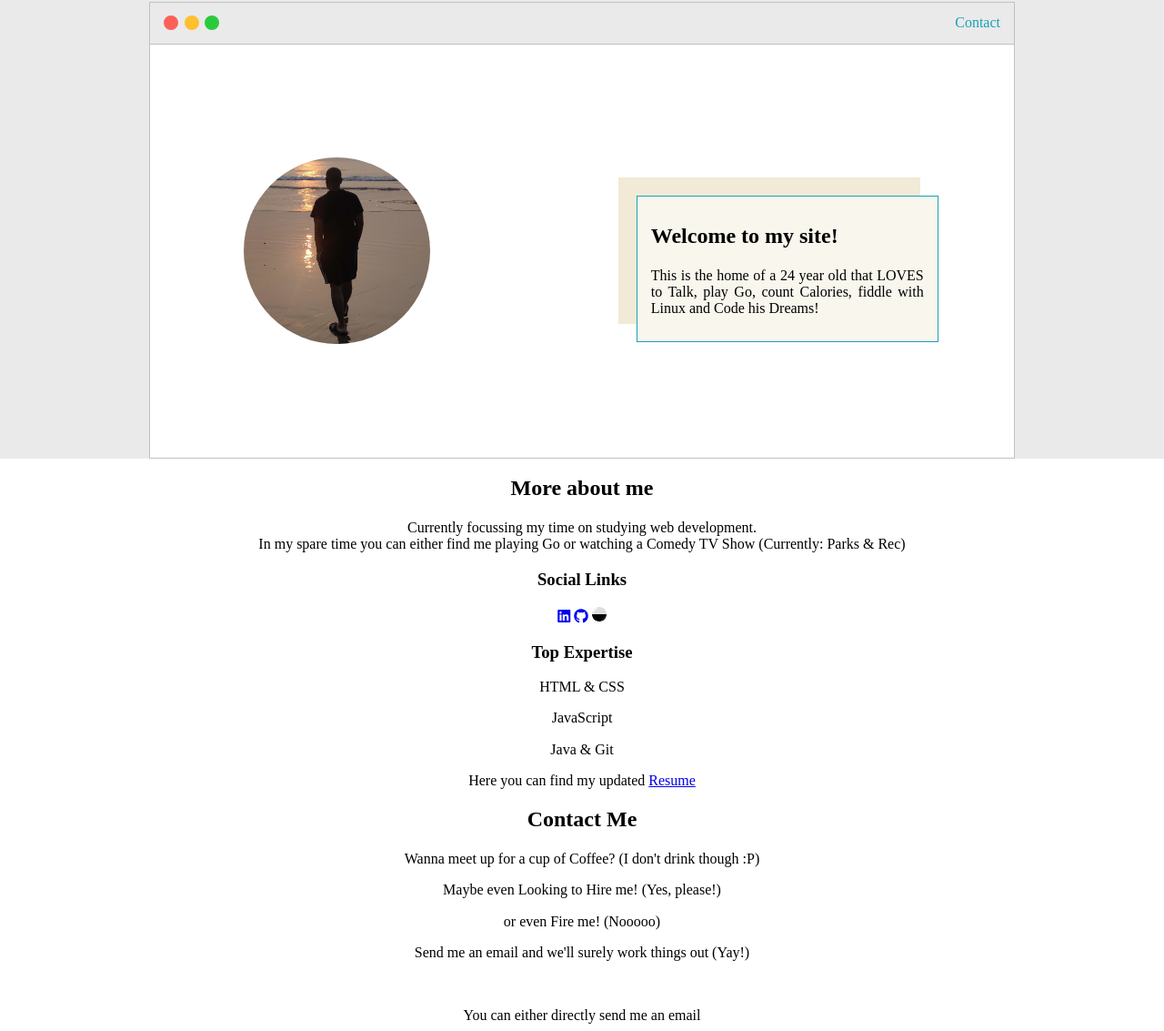
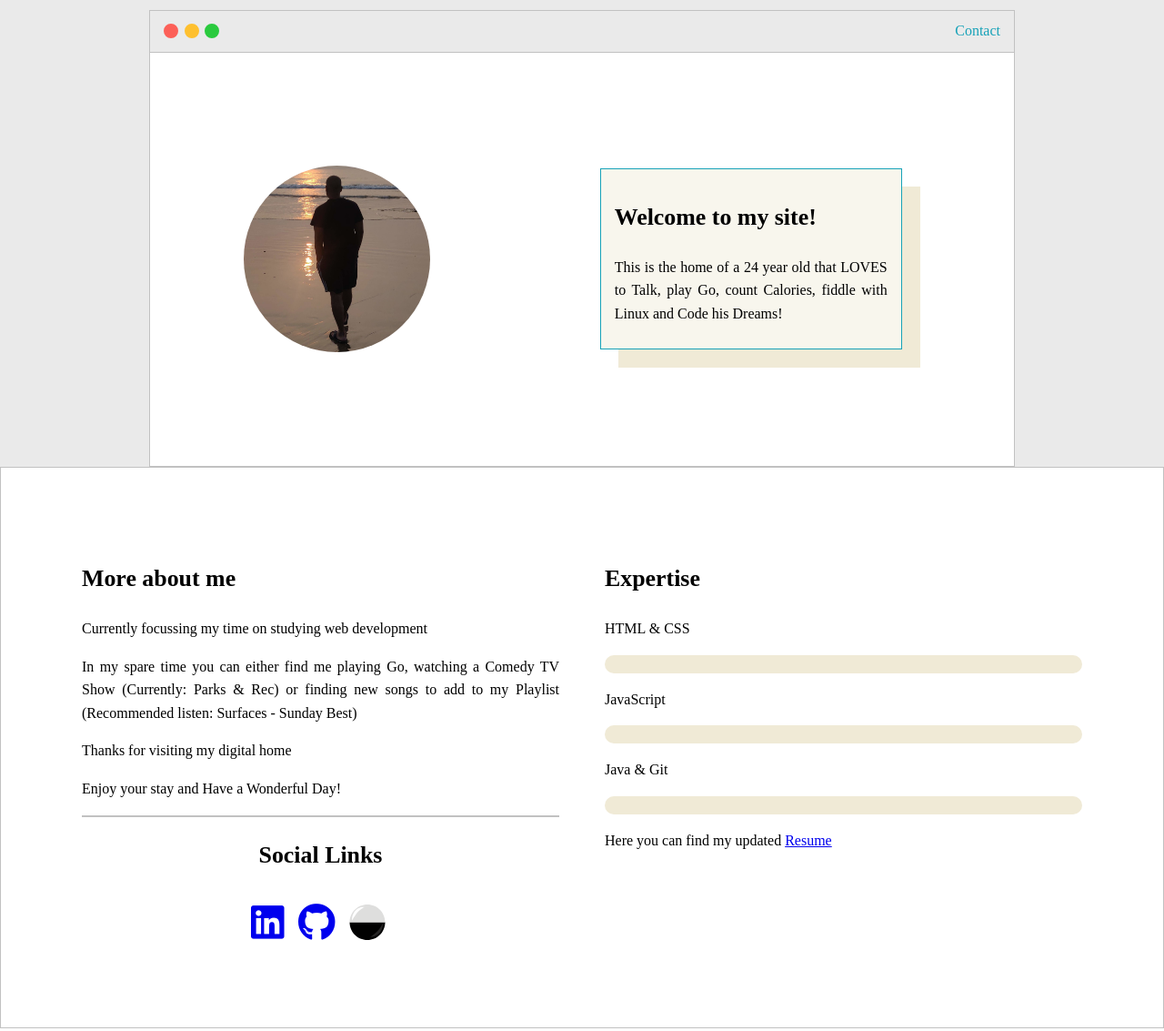
Before and after one commit to tankris/personalSite, a plain HTML site: page index.html in a window 1280 px wide. Shown: the part 146-1279 px from the top of the page at 91% size. Drawn offline with Linux system fonts and the light colour scheme.

Commit message:
Update index.html and style.css
- In index.html, more-box div has a width slightly more than the intro-box. Applying
border to the whole section wasn't an option since the width of more-box
is less than the section width which has the width of the body. So,
more-box is now wrapped with a div that has a width of the entire body.
This way we can apply border to the entire section.

- In style.css, added CSS color variables for repeatedly used colors and
also applied styles to the more-box section of the site.

- The skill bars aren't filled yet and will be done using JS in a future
commit

```diff
--- a/index.html
+++ b/index.html
@@ -62,35 +62,38 @@
                 This is the home of a 24 year old that LOVES to Talk, play Go,
                 count Calories, fiddle with Linux and Code his Dreams!
               </p>
-              <!-- <p>Did I already mention Talk? Yea.. and Talk!</p> -->
             </div>
           </div>
         </div>
       </div>
     </div>
+    <div id="more-box-wrapper">
       <div id="more-box">
         <div id="left-box">
           <div id="more-about">
             <h2>More about me</h2>
+            <p>Currently focussing my time on studying web development</p>
             <p>
-            Currently focussing my time on studying web development. <br />
-            In my spare time you can either find me playing Go or watching a
-            Comedy TV Show (Currently: Parks & Rec)<br />
+              In my spare time you can either find me playing Go, watching a
+              Comedy TV Show (Currently: Parks & Rec) or finding new songs to
+              add to my Playlist (Recommended listen: Surfaces - Sunday Best)
             </p>
+            <p>Thanks for visiting my digital home</p>
+            <p>Enjoy your stay and Have a Wonderful Day!</p>
           </div>
           <div id="social-links">
-          <h3>Social Links</h3>
+            <h2>Social Links</h2>
             <div id="social-icons">
               <a href="#"><i class="fab fa-linkedin"></i></a>
               <a href="#"><i class="fab fa-github"></i></a>
               <a href="#"
-              ><img src="resources/ogslogo.svg" width="16px" height="16px"
+                ><img src="resources/ogslogo.svg" width="40px" height="39px"
               /></a>
             </div>
           </div>
         </div>
         <div id="right-box">
-        <h3>Top Expertise</h3>
+          <h2>Expertise</h2>
           <div id="first-skill"><p>HTML & CSS</p></div>
           <div id="first-skill-bar"></div>
           <div id="second-skill"><p>JavaScript</p></div>
@@ -98,6 +101,7 @@
           <div id="third-skill"><p>Java & Git</p></div>
           <div id="third-skill-bar"></div>
           <p>Here you can find my updated <a href="#">Resume</a></p>
+        </div>
       </div>
     </div>
     <div id="contact-box">
--- a/styles/style.css
+++ b/styles/style.css
@@ -1,6 +1,10 @@
 :root {
   /* Set root font size to 10px */
   font-size: 62.5%;
+  /* Color variabls */
+  --border-color: #c1c1c1;
+  --gray-back: #eaeaea;
+  --skill-bar: #f0ead6;
 }
 
 html {
@@ -10,11 +14,12 @@ html {
 
 body {
   font-size: 1.6rem;
+  line-height: 1.6;
   text-align: center;
 }
 
 #greetings-box {
-  background-color: #eaeaea;
+  background-color: var(--gray-back);
   /* The div was being pushed down and showing a bit of the body,
    so set overflow to hidden */
   overflow: hidden;
@@ -22,12 +27,16 @@ body {
 
 h1 {
   margin: 4.5rem;
-  font-size: 5rem;
+  font-size: 4.174rem;
+}
+
+h2 {
+  font-size: 2.588rem;
 }
 
 #intro-box {
   margin: 0 auto;
-  border: 1px solid #c1c1c1;
+  border: 1px solid var(--border-color);
   height: 50rem;
   width: 95rem;
   display: flex;
@@ -47,7 +56,7 @@ h1 {
 
 #nav-bar {
   /* intro-box already has a border, so setting border for the entire nav-bar would overlap the already existing border, so set only the bottom border */
-  border-bottom: 1px solid #c1c1c1;
+  border-bottom: 1px solid var(--border-color);
   min-height: 4.5rem;
   padding: 0 1.5rem;
   display: flex;
@@ -91,7 +100,7 @@ h1 {
   align-items: center;
 }
 
-/* The properties to add when restore/maximize button is clicked */
+/* The properties to add when resize button is clicked */
 .restore-content {
   min-height: 55rem;
   flex-direction: column;
@@ -109,16 +118,78 @@ h1 {
 }
 
 #about-frame {
+  position: relative;
+  top: 2rem;
+  /* right: 2rem; */
   background-color: #f0ead6;
 }
 
 #about {
   position: relative;
-  top: 2rem;
-  left: 2rem;
+  bottom: 2rem;
+  right: 2rem;
   border: 1px solid #17a2b8;
   width: 30rem;
   padding: 1rem 1.5rem;
   background-color: #f8f6ed;
   text-align: justify;
 }
+
+/* Second section of the site */
+
+#more-box-wrapper {
+  border: 1px solid var(--border-color);
+}
+
+#more-box {
+  margin: 0 auto;
+  width: 110rem;
+  padding: 8rem;
+  display: flex;
+  justify-content: space-between;
+  text-align: justify;
+}
+
+#left-box {
+  width: 52.5rem;
+}
+
+#social-links {
+  border-top: 2px solid var(--border-color);
+  text-align: center;
+}
+
+#social-icons {
+  font-size: 4.174rem;
+}
+
+#social-icons > a {
+  margin-right: 0.5rem;
+}
+
+#social-icons > a > img {
+  position: relative;
+  top: 0.4rem;
+}
+
+#right-box {
+  width: 52.5rem;
+}
+
+#first-skill-bar {
+  border-radius: 1rem;
+  height: 2rem;
+  background-color: var(--skill-bar);
+}
+
+#second-skill-bar {
+  border-radius: 1rem;
+  height: 2rem;
+  background-color: var(--skill-bar);
+}
+
+#third-skill-bar {
+  border-radius: 1rem;
+  height: 2rem;
+  background-color: var(--skill-bar);
+}
```
Lines whose indentation alone changed are shown as unchanged.
